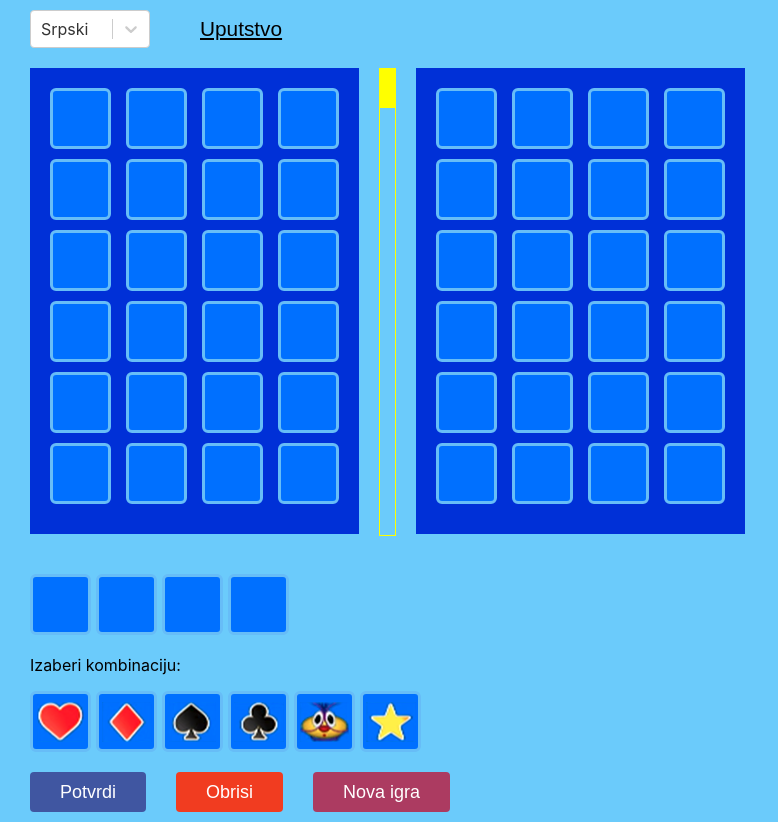
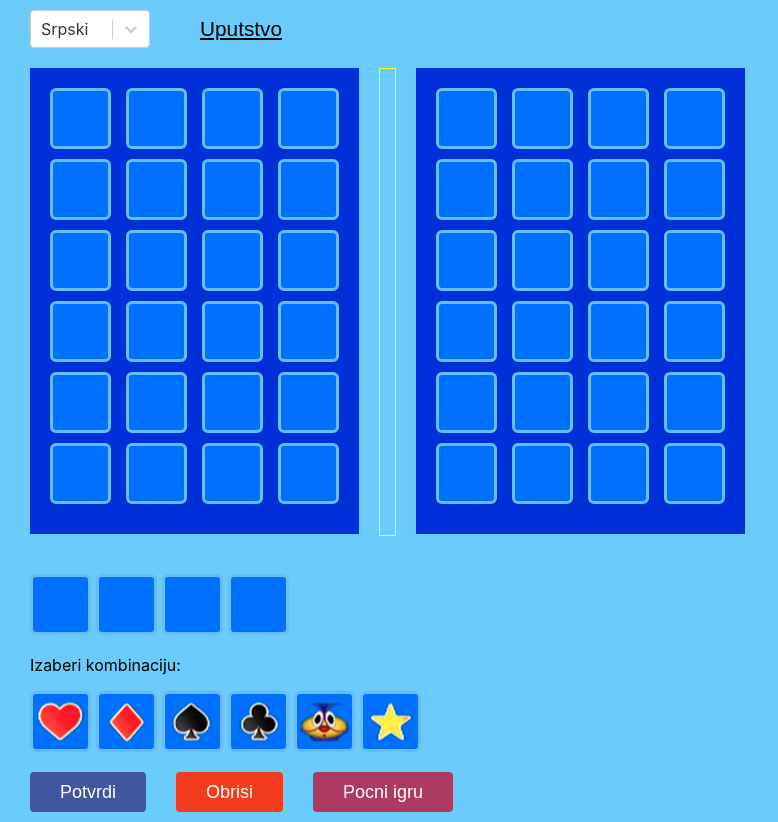
Before and after one commit to markopredovic/skocko, a React (Create React App) app: page / in a window 1280 px wide. Shown: the whole page, without its empty margins (0-778 px from the left). Built offline with nearby package versions, Linux system fonts and the light colour scheme.

Commit message:
add game start action

```diff
--- a/src/components/Skocko/PlaySkocko.js
+++ b/src/components/Skocko/PlaySkocko.js
@@ -114,9 +114,9 @@ class PlaySkocko extends Component {
               </button>
               <button
                 className="btn btn-info"
-                onClick={this.props.resetGame}
+                onClick={this.props.newGame}
               >
-                {lang === "sr" ? "Nova igra" : "New game"}
+                {lang === "sr" ? "Pocni igru" : "Start game"}
               </button>
             </div>
           </div>
--- a/src/components/Skocko/Skocko.js
+++ b/src/components/Skocko/Skocko.js
@@ -46,6 +46,7 @@ class Skocko extends Component {
     is_game_end: false,
     is_success: false,
     showModalGuide: false,
+    is_game_started: false,
     time: 0
   };
 
@@ -233,7 +234,8 @@ class Skocko extends Component {
       randomCombination: [null, null, null, null],
       is_game_end: false,
       is_success: false,
-      time: 0
+      time: 0,
+      is_game_started: true
     });
 
     this.generateRandomCombination();
@@ -258,7 +260,8 @@ class Skocko extends Component {
     this.setState(() => {
       return {
         is_game_end: true,
-        is_success: is_game_success
+        is_success: is_game_success,
+        is_game_started: false
       };
     });
   };
@@ -305,7 +308,7 @@ class Skocko extends Component {
           </div>
 
           <div className="l-skocko-time">
-            <SkockoTime endGame={this.endGame} time={this.state.time} updateTime={this.updateTime} is_game_ended={this.state.is_game_end} is_success={this.state.is_success}/>
+            <SkockoTime endGame={this.endGame} time={this.state.time} updateTime={this.updateTime} is_game_ended={this.state.is_game_end} is_success={this.state.is_success} is_game_started={this.state.is_game_started} />
           </div>
 
           <div className="l-table-result l-table">
@@ -319,7 +322,7 @@ class Skocko extends Component {
                 lang={this.state.lang.value}
                 submitRound={this.submitRoundHandler}
                 isGameEnd={this.state.is_game_end}
-                resetGame={this.newGame}
+                newGame={this.newGame}
               />
             </div>
           )}
--- a/src/components/Skocko/SkockoTime.js
+++ b/src/components/Skocko/SkockoTime.js
@@ -5,10 +5,14 @@ const SkockoTime = ({
   updateTime,
   endGame,
   is_game_ended,
-  is_success
+  is_success,
+  is_game_started
 }) => {
   useEffect(() => {
     const timer = setInterval(() => {
+      if (!is_game_started) {
+        return clearInterval(timer);
+      }
       if (time === 60 || is_game_ended) {
         endGame(is_success);
         return clearInterval(timer);
@@ -17,7 +21,7 @@ const SkockoTime = ({
     }, 1000);
 
     return () => clearInterval(timer);
-  }, [time]);
+  }, [time, is_game_started]);
 
   return (
     <div className="l-time">
```
